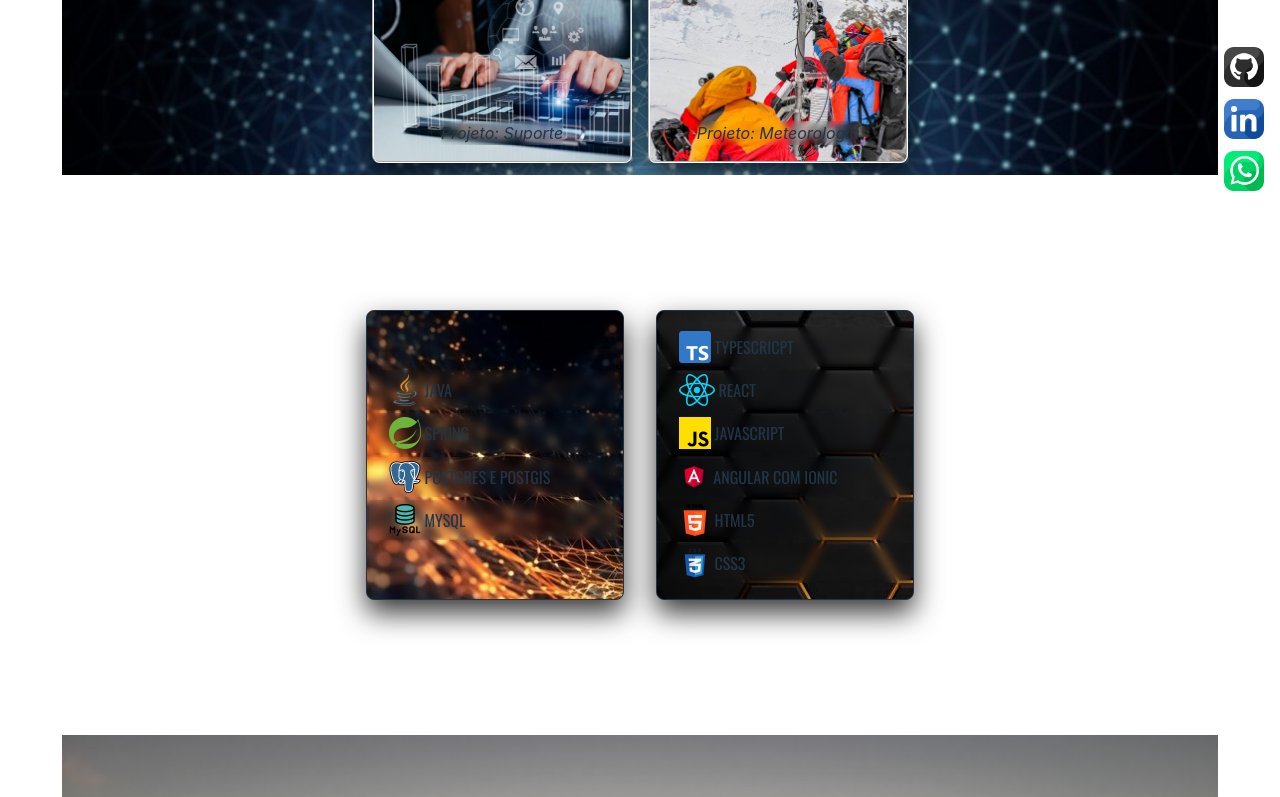
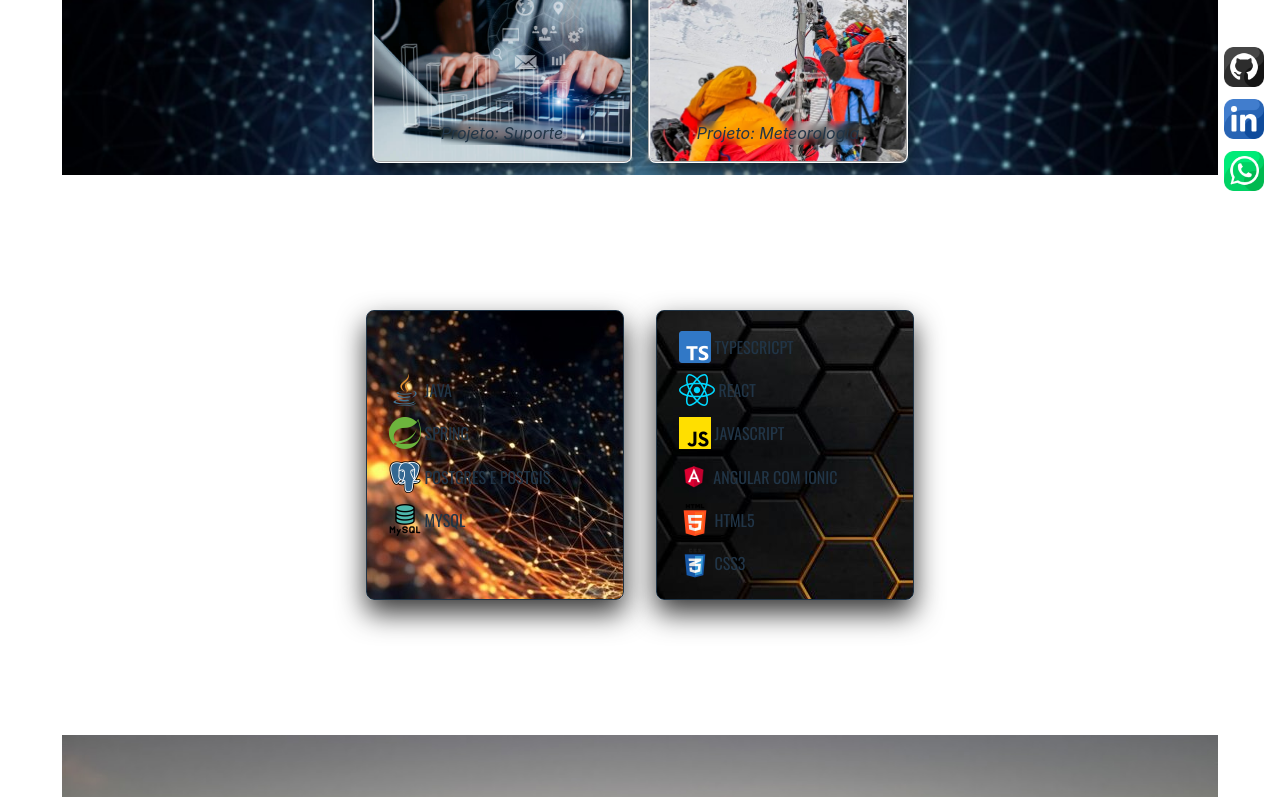
Before and after one commit to gadelhati/portifolio, a React (Vite) app: page / in a window 1280 px wide. Shown: the part 577-1374 px from the top of the page. Built offline with nearby package versions, Linux system fonts and the light colour scheme.

Commit message:
style: remove backdrop-filter

```diff
--- a/src/component/portifolio.css
+++ b/src/component/portifolio.css
@@ -47,7 +47,6 @@
     min-height: 18rem;
     margin: 1rem;
     border-radius: .5rem;
-    background-color: lightslategray;
     display: flex;
     flex-direction: column;
     justify-content: center;
@@ -67,7 +66,7 @@
     text-transform: uppercase;
     margin: .1rem;
     padding: 0 1rem;
-    backdrop-filter: blur(.25rem);
+    /* backdrop-filter: blur(.25rem); */
 }
 #portifolio {
     section {
```
